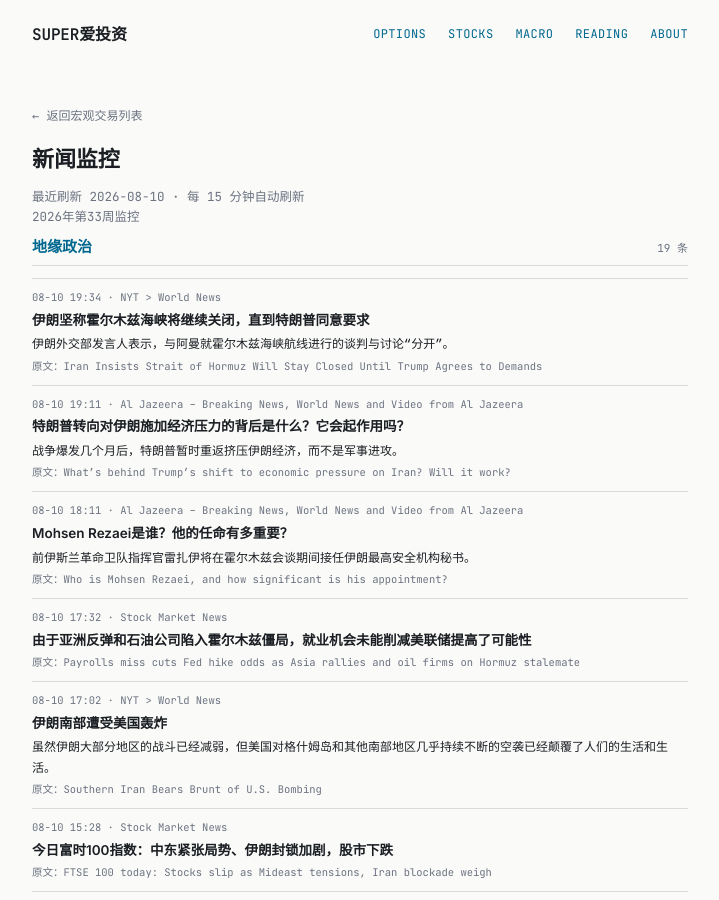
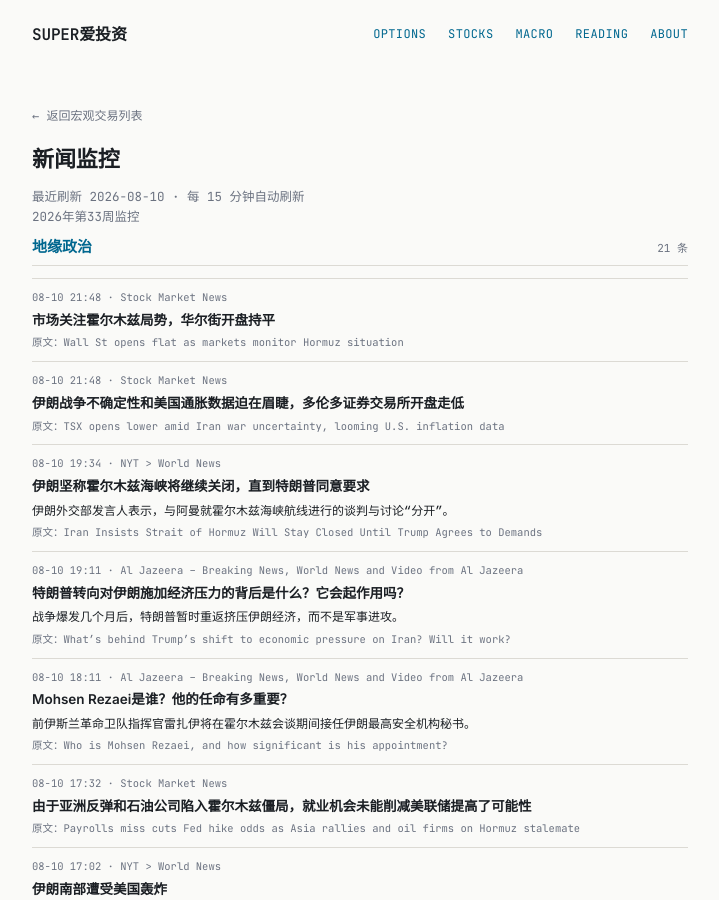
Before and after one commit to tang3super/tang3super.github.io, a Jekyll site: the page built from _macro_trade/news-digest.md, in a window 1280 px wide and 900 px high. Shown: the whole window, without its empty margins (280-999 px from the left). Built offline with Jekyll 4.4.1, drawn with Linux system fonts in a browser that asks for light colours; some of the changed text lies outside the part shown.

Commit message:
sync news-digest article

```diff
--- a/_macro_trade/news-digest.md
+++ b/_macro_trade/news-digest.md
@@ -9,6 +9,18 @@ refresh_note: 每 15 分钟自动刷新
 topics:
 - name: 地缘政治
   items:
+  - title: Wall St opens flat as markets monitor Hormuz situation
+    summary: ''
+    link: https://www.investing.com/news/stock-market-news/wall-st-open-flat-as-markets-monitor-hormuz-situation-4849511
+    source: Stock Market News
+    time: 08-10 21:48
+    title_zh: 市场关注霍尔木兹局势，华尔街开盘持平
+  - title: TSX opens lower amid Iran war uncertainty, looming U.S. inflation data
+    summary: ''
+    link: https://www.investing.com/news/stock-market-news/tsx-futures-subdued-amid-iran-war-uncertainty-looming-us-inflation-data-4849048
+    source: Stock Market News
+    time: 08-10 21:48
+    title_zh: 伊朗战争不确定性和美国通胀数据迫在眉睫，多伦多证券交易所开盘走低
   - title: Iran Insists Strait of Hormuz Will Stay Closed Until Trump Agrees to Demands
     summary: A spokesman for the Iranian Foreign Ministry said that talks with Oman on shipping routes in the Strait of Hormuz were “separate” from discu…
     link: https://www.nytimes.com/2026/08/10/world/middleeast/iran-strait-of-hormuz-us-oman-talks.html
@@ -133,6 +145,12 @@ topics:
     time: 08-10 02:18
 - name: 货币政策
   items:
+  - title: How CPI and PPI inflation reports could move stocks this week - what to watch
+    summary: ''
+    link: https://www.investing.com/news/stock-market-news/how-cpi-and-ppi-inflation-reports-could-move-stocks-this-week--what-to-watch-93CH-4849531
+    source: Stock Market News
+    time: 08-10 21:40
+    title_zh: CPI和PPI通胀报告如何影响本周股市-值得关注
   - title: Student loan borrowers face steeper 'marriage penalty' under new repayment plan
     summary: Recent changes to the federal student loan system could impact married couples. Here's what borrowers should consider.
     link: https://www.cnbc.com/2026/08/10/student-loan-marriage-penalty-rap.html
```
